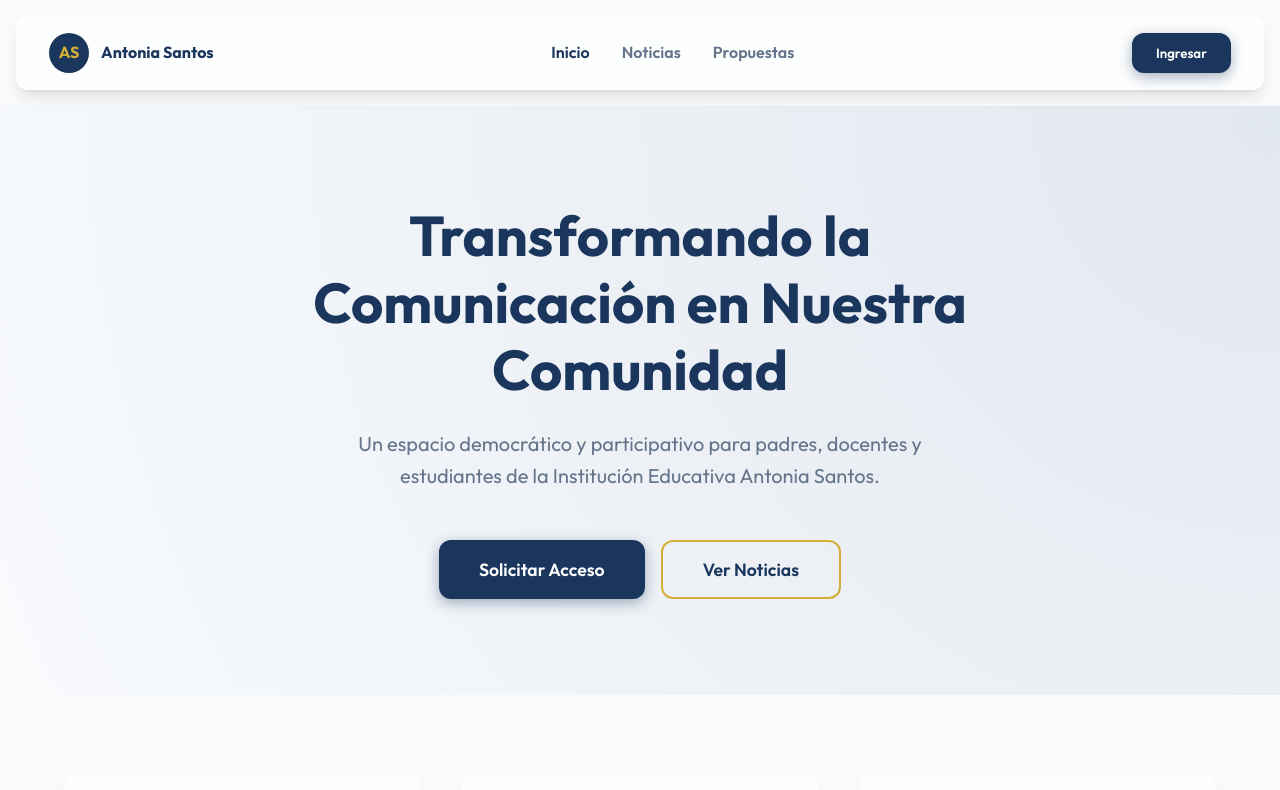
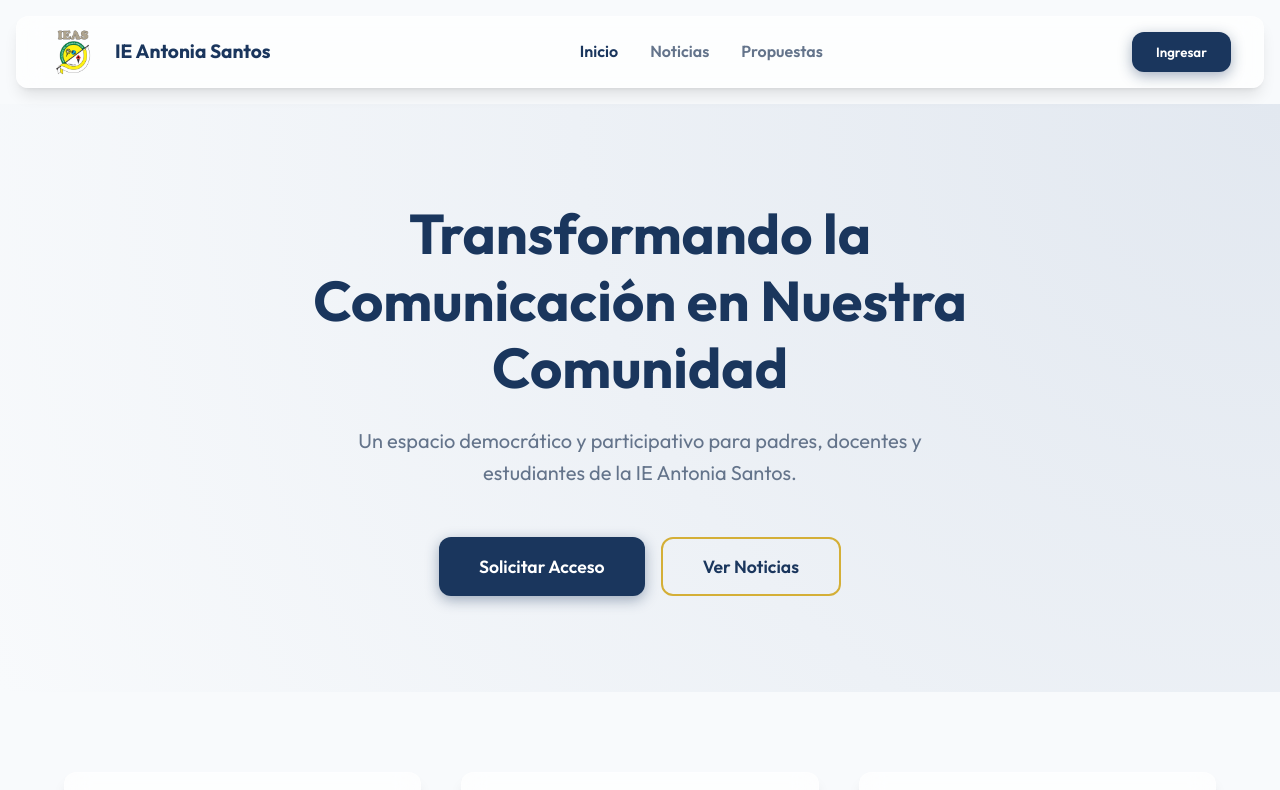
Before and after one commit to HannsKSA/antonia-santos, a Next.js app: page / in a window 1280 px wide. Shown: the top 790 px of the page. Built offline with nearby package versions, Linux system fonts and the light colour scheme.

Commit message:
feat: rename app to IE Antonia Santos and add official logo

```diff
--- a/src/app/layout.tsx
+++ b/src/app/layout.tsx
@@ -2,7 +2,7 @@ import type { Metadata } from "next";
 import "./globals.css";
 
 export const metadata: Metadata = {
-  title: "Consejo de Padres - I.E. Antonia Santos",
+  title: "IE Antonia Santos - Consejo de Padres",
   description: "Sistema de Gestión Comunitaria para el Consejo de Padres y Representantes de la Institución Educativa Antonia Santos.",
 };
 
@@ -22,21 +22,15 @@ export default function RootLayout({
           display: 'flex',
           justifyContent: 'space-between',
           alignItems: 'center',
-          padding: '1rem 2rem'
+          padding: '0.75rem 2rem'
         }}>
-          <div style={{ display: 'flex', alignItems: 'center', gap: '0.75rem' }}>
-            <div style={{
-              width: '40px',
-              height: '40px',
-              background: 'var(--primary)',
-              borderRadius: '50%',
-              display: 'flex',
-              justifyContent: 'center',
-              alignItems: 'center',
-              color: 'var(--accent)',
-              fontWeight: 'bold'
-            }}>AS</div>
-            <span style={{ fontWeight: 700, color: 'var(--primary)' }}>Antonia Santos</span>
+          <div style={{ display: 'flex', alignItems: 'center', gap: '1rem' }}>
+            <img
+              src="/logo.png"
+              alt="Logo IE Antonia Santos"
+              style={{ width: '50px', height: 'auto', borderRadius: '4px' }}
+            />
+            <span style={{ fontWeight: 700, color: 'var(--primary)', fontSize: '1.2rem' }}>IE Antonia Santos</span>
           </div>
           <div style={{ display: 'flex', gap: '2rem', fontWeight: 600, color: 'var(--text-muted)' }}>
             <a href="#" style={{ color: 'var(--primary)' }}>Inicio</a>
--- a/src/app/page.tsx
+++ b/src/app/page.tsx
@@ -13,7 +13,7 @@ export default function Home() {
           </h1>
           <p style={{ fontSize: '1.25rem', color: 'var(--text-muted)', maxWidth: '600px', margin: '0 auto 3rem' }}>
             Un espacio democrático y participativo para padres, docentes y estudiantes de la
-            Institución Educativa Antonia Santos.
+            IE Antonia Santos.
           </p>
           <div style={{ display: 'flex', gap: '1rem', justifyContent: 'center' }}>
             <button className="btn-primary" style={{ padding: '1rem 2.5rem', fontSize: '1.1rem' }}>
```
Also changed, not shown: public/logo.png (added), 1 other file (tests, documents, lock files or other folders).
